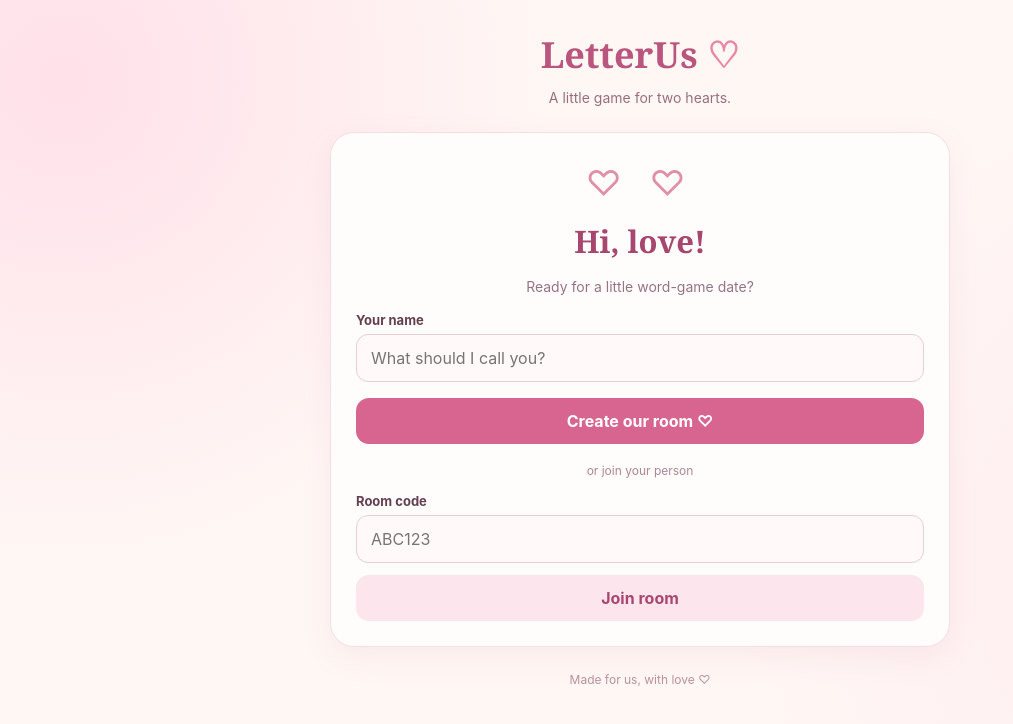
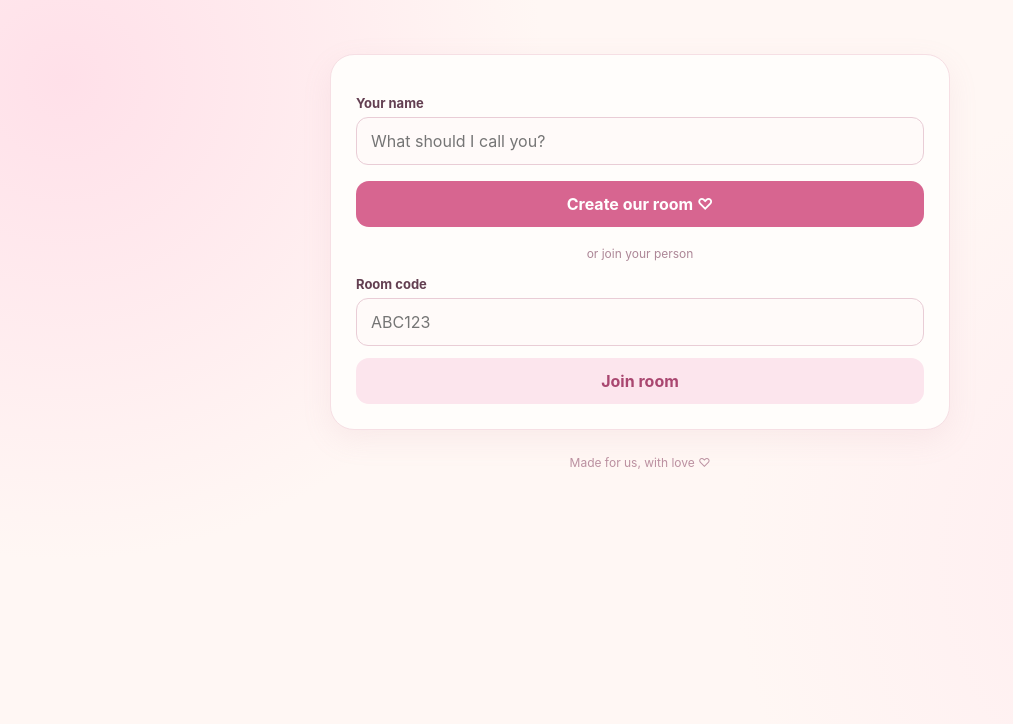
Before and after one commit to Lesego6/Tshego, a website: page public/index.html in a window 1280 px wide. Shown: the whole page, without its empty margins (0-1013 px from the left). Drawn offline with nearby package versions, Linux system fonts and the light colour scheme; no server answers.

Commit message:
refactor: remove introductory text and illustration from home section

```diff
--- a/public/index.html
+++ b/public/index.html
@@ -11,16 +11,12 @@
 <body>
   <main class="shell">
     <header class="site-header">
-      <div class="brand">LetterUs <span>♡</span></div>
-      <p class="tagline">A little game for two hearts.</p>
+
     </header>
 
     <div id="notice" role="status" aria-live="polite"></div>
 
     <section id="home" class="card">
-      <div class="illustration">♡ ♡</div>
-      <h1>Hi, love!</h1>
-      <p>Ready for a little word-game date?</p>
 
       <label for="name">Your name</label>
       <input id="name" maxlength="24"
```
